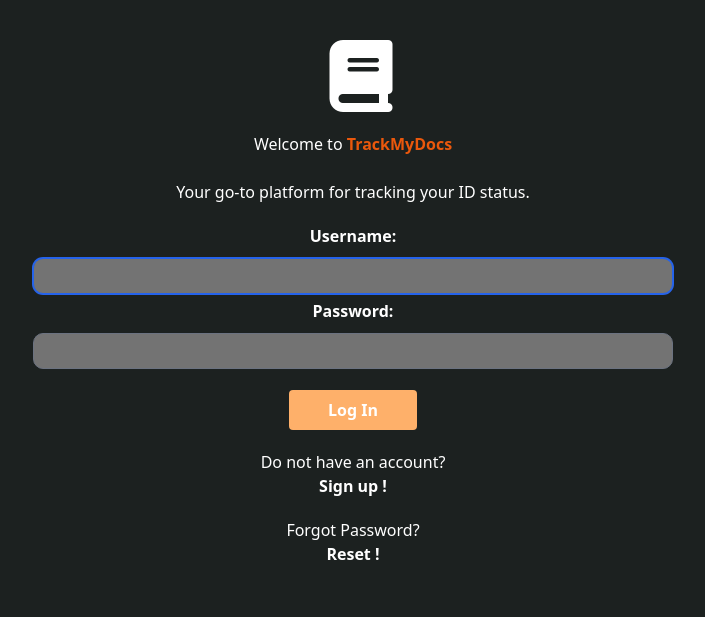
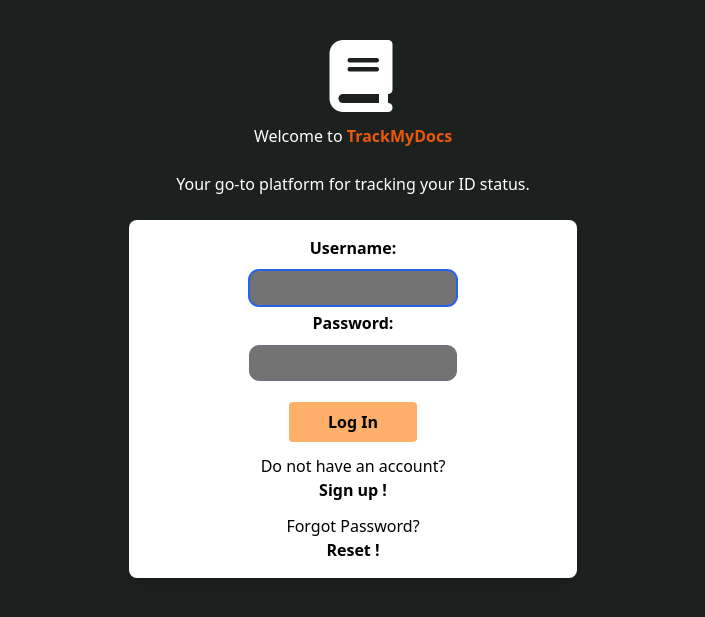
Before and after one commit to kukuabassanimeri/track_my_docs, a Django app: page /login/ in a window 1280 px wide. Shown: the top 617 px of the page, without its empty margins (287-992 px from the left). Run offline with Django 4.2, Linux system fonts and the light colour scheme; some libraries are stand-ins or nearby versions.

Commit message:
Styled the home page

```diff
--- a/TrackMyDocs/track_my_docs/templates/registration/login.html
+++ b/TrackMyDocs/track_my_docs/templates/registration/login.html
@@ -1,5 +1,6 @@
 <!DOCTYPE html>
 <html lang="en">
+
 <head>
     <meta charset="UTF-8">
     <meta name="viewport" content="width=device-width, initial-scale=1.0">
@@ -14,33 +15,44 @@
     <script src="https://kit.fontawesome.com/a076d05399.js" crossorigin="anonymous"></script>
 
 </head>
+
 <body class="bg-[#1C2120] text-[#FFFFFF]">
     <div class="pt-10">
-        <div class="text-center pb-5">
+        <div class="text-center pb-3">
             <i class="fa fa-book text-7xl pl-4" aria-hidden="true"></i>
         </div>
-        <p class="text-center pb-5 ">Welcome to <span class="font-bold text-orange-600">TrackMyDocs </span>
+        <p class="text-center pb-3 ">Welcome to <span class="font-bold text-orange-600">TrackMyDocs </span>
             <br>
             <br>
-            <span>Your go-to platform for tracking your ID status.</span></p>
-
+            <span>Your go-to platform for tracking your ID status.</span>
+        </p>
+        <div class="flex items-center justify-center text-black pt-3">
+            <div class="bg-white max-w-md w-full shadow-lg rounded-lg p-4">
                 <form action="" method="POST" class="login text-center">
                     {% csrf_token %}
                     {{ form.as_p }}
 
                     <input type="hidden" name="next" value="{{ next }}">
                     <p>
-                <input type="submit" value="Log In" class="bg-[#FEB06A] w-32 h-10 rounded cursor-pointer mt-4 font-bold">
+                        <input type="submit" value="Log In"
+                            class="bg-[#FEB06A] w-32 h-10 rounded cursor-pointer mt-4 font-bold transition-transform duration-300 hover:scale-105">
                     </p>
-            <p class="pt-5">Do not have an account?<a href="{% url 'track_my_docs:user-signup' %}"><br><span class="font-bold">Sign up !</span></a></p>
+                    <p class="pt-3">Do not have an account?
+                        <a href="{% url 'track_my_docs:user-signup' %}">
+                            <br><span class="font-bold">Sign up !</span>
+                        </a>
+                    </p>
 
-            <p class="text-center pt-5">
+                    <p class="text-center pt-3">
                         Forgot Password?
                     </p>
-            <p class="font-bold text-center"><a href="{% url 'track_my_docs:password_reset' %}">Reset !</a></p>
+                    <p class="font-bold text-center">
+                        <a href="{% url 'track_my_docs:password_reset' %}">Reset !</a>
+                    </p>
                 </form>
-
-
+            </div>
+        </div>
     </div>
 </body>
+
 </html>
--- a/TrackMyDocs/track_my_docs/views.py
+++ b/TrackMyDocs/track_my_docs/views.py
@@ -83,7 +83,7 @@ def lost_id_reapplication(request):
         lost_form = LostIDReapplicationModelForm(request.POST, request.FILES)
         if lost_form.is_valid():
             lost_form.save()
-            messages.success(request, 'Your reapplication was successful. It is now under review')
+            messages.success(request, 'Your reapplication was successful. It is now under review, thanks')
             return redirect('track_my_docs:lost-id-reapplication')
     else:
         lost_form = LostIDReapplicationModelForm()
```
Also changed, not shown: TrackMyDocs/track_my_docs/templates/track_my_docs/id_status_correction.html (+13 -4 lines), TrackMyDocs/track_my_docs/templates/track_my_docs/register.html (+12 -3 lines), TrackMyDocs/db.sqlite3. Lines whose indentation alone changed are shown as unchanged.
